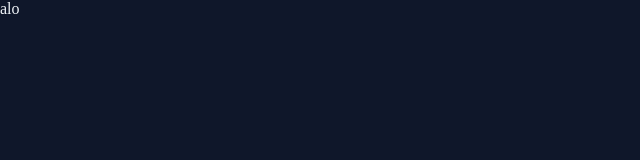
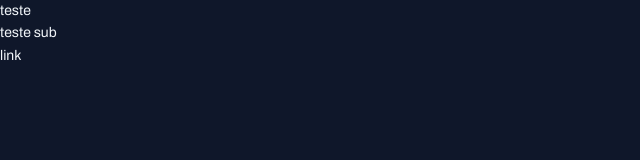
Before and after one commit to matsilveira/04-fullstack-noticia, a plain HTML site: page index.html in a window 1280 px wide. Shown: the whole page, without its empty margins (0-640 px from the left). Drawn offline with Linux system fonts and the light colour scheme.

Commit message:
applying fonts

```diff
--- a/index.html
+++ b/index.html
@@ -1,12 +1,20 @@
 <!DOCTYPE html>
 <html lang="pt-br">
   <head>
+    <link rel="preconnect" href="https://fonts.googleapis.com" />
+    <link rel="preconnect" href="https://fonts.gstatic.com" crossorigin />
     <meta charset="UTF-8" />
     <meta name="viewport" content="width=device-width, initial-scale=1.0" />
     <title>Portal de notícias</title>
     <link rel="stylesheet" href="styles.css/index.css" />
+    <link
+      href="https://fonts.googleapis.com/css2?family=Archivo:ital,wght@0,100..900;1,100..900&display=swap"
+      rel="stylesheet"
+    />
   </head>
   <body>
-    alo
+    <h1>teste</h1>
+    <h2>teste sub</h2>
+    <a href="">link</a>
   </body>
 </html>
--- a/styles.css/global.css
+++ b/styles.css/global.css
@@ -11,9 +11,33 @@
   --stroke-color: #1e293b;
   --text-color-primary: #f1f5f9;
   --text-color-secondary: #cbd5e1;
+
+  --font-family: "Archivo", sans-serif;
+  --h1: 800 24px/135% var(--font-family);
+  --h2: 800 16px/140% var(--font-family);
+  --h3: 800 14px/140% var(--font-family);
+  --text-span: 600 14px/145% var(--font-family);
+  --text: 400 16px/140% var(--font-family);
+  --text: 400 14px/160% var(--font-family);
 }
 
 body {
+  font: var(--text);
   color: var(--text-color-primary);
   background-color: var(--bg-color);
 }
+
+a {
+  text-decoration: none;
+  color: inherit;
+}
+
+a:hover {
+  color: var(--brand-color-light);
+}
+
+h1,
+h2,
+h3 {
+  font: inherit;
+}
```
